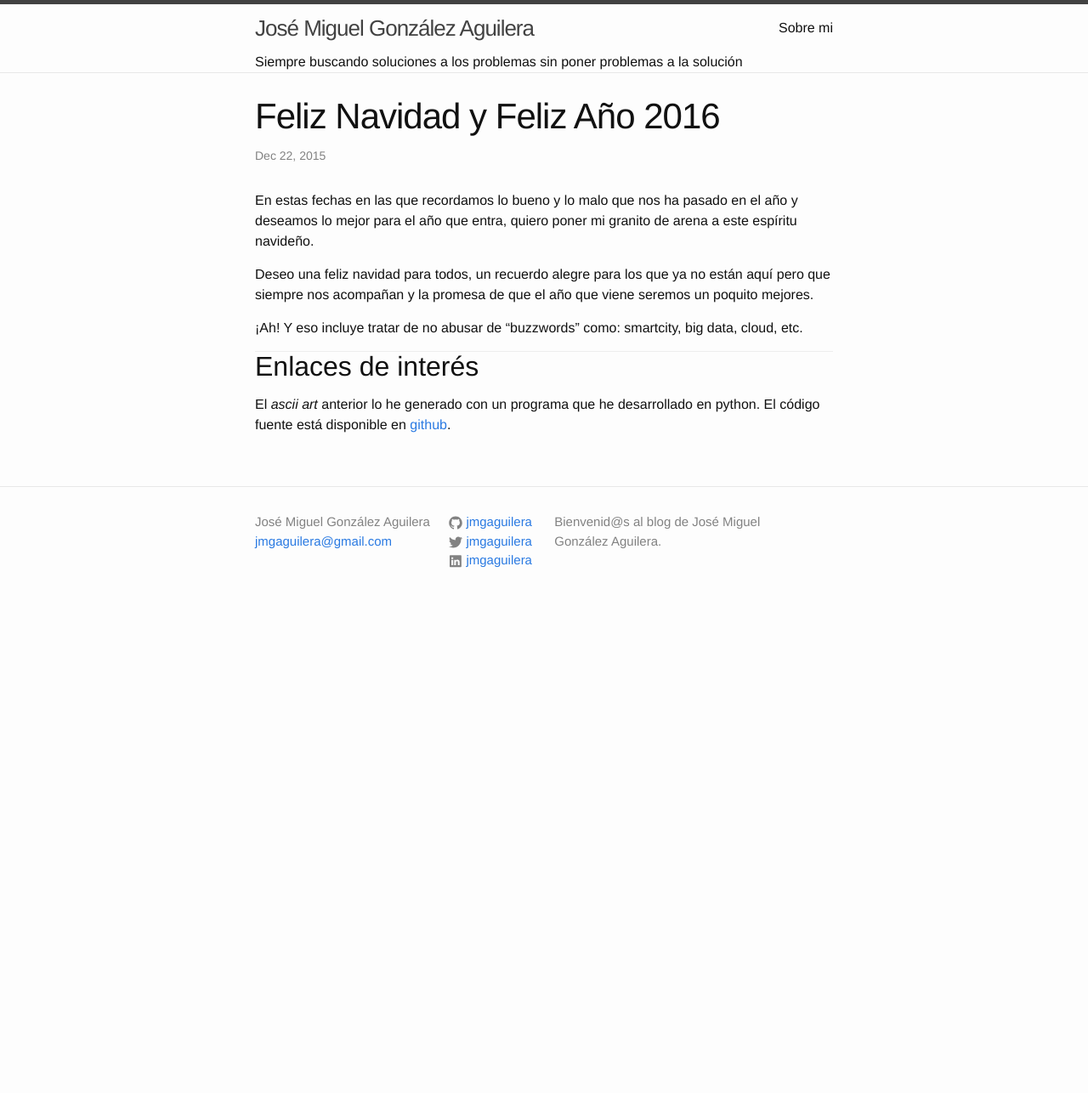
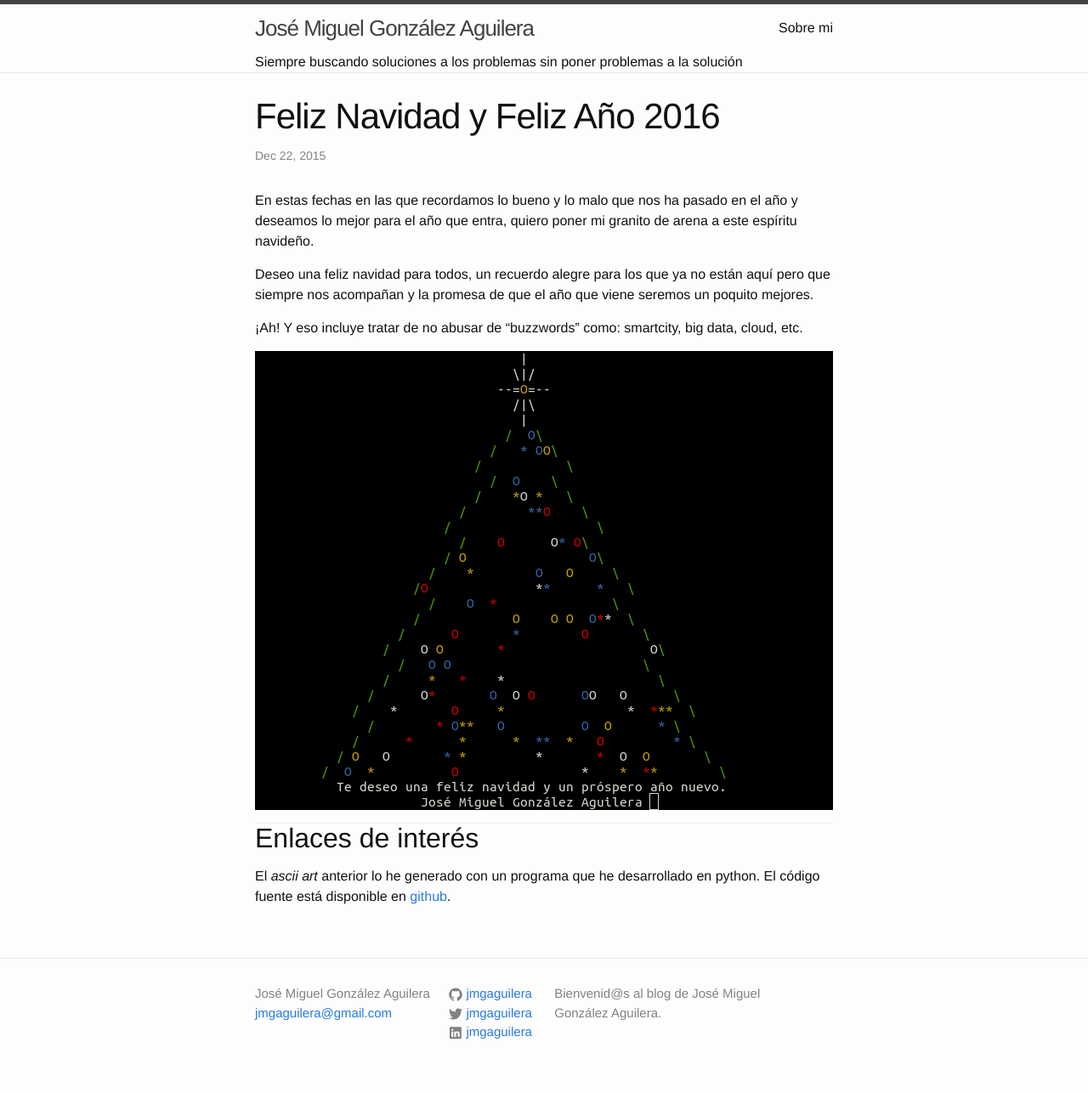
Before and after one commit to jmgaguilera/jmgaguilera.github.io, a Jekyll site: the page built from _posts/2015-12-23-felicitacion-navidad.markdown, in a window 1280 px wide. Shown: the whole page at 85% size. Built offline with Jekyll 4.4.1, drawn with Linux system fonts in a browser that asks for light colours; comment, search, counter and statistics services are not loaded; before the commit the page ends 900 px from its top, so only the background shows below that.

Commit message:
Post de felicitación navideña

```diff
--- a/_posts/2015-12-23-felicitacion-navidad.markdown
+++ b/_posts/2015-12-23-felicitacion-navidad.markdown
@@ -17,6 +17,7 @@ que viene seremos un poquito mejores.
 smartcity, big data, cloud, etc.
 
 
+![]({{ site.url }}/images/felicitacion-navidad-2015/felicitacion.gif)
 
 ---
 
```
